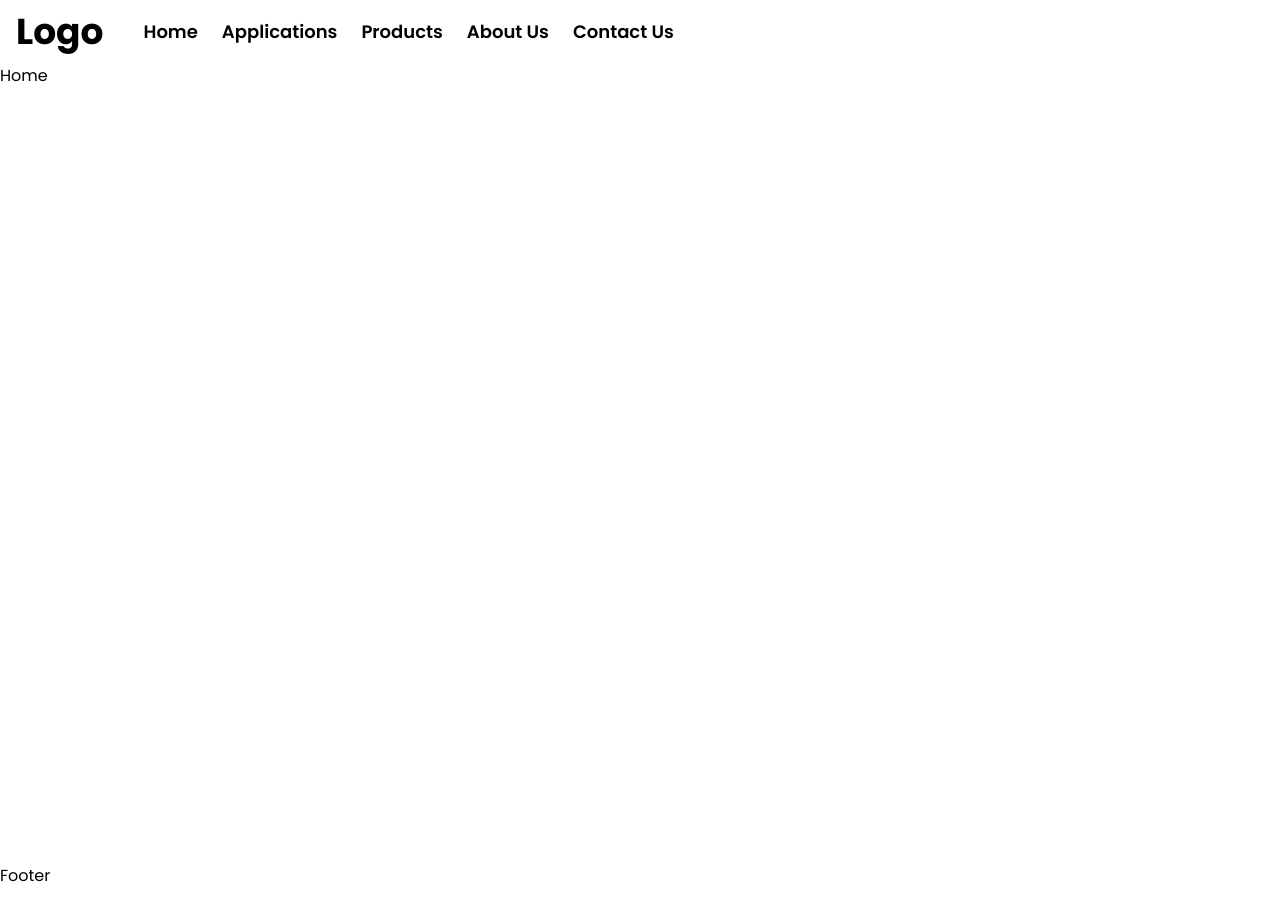
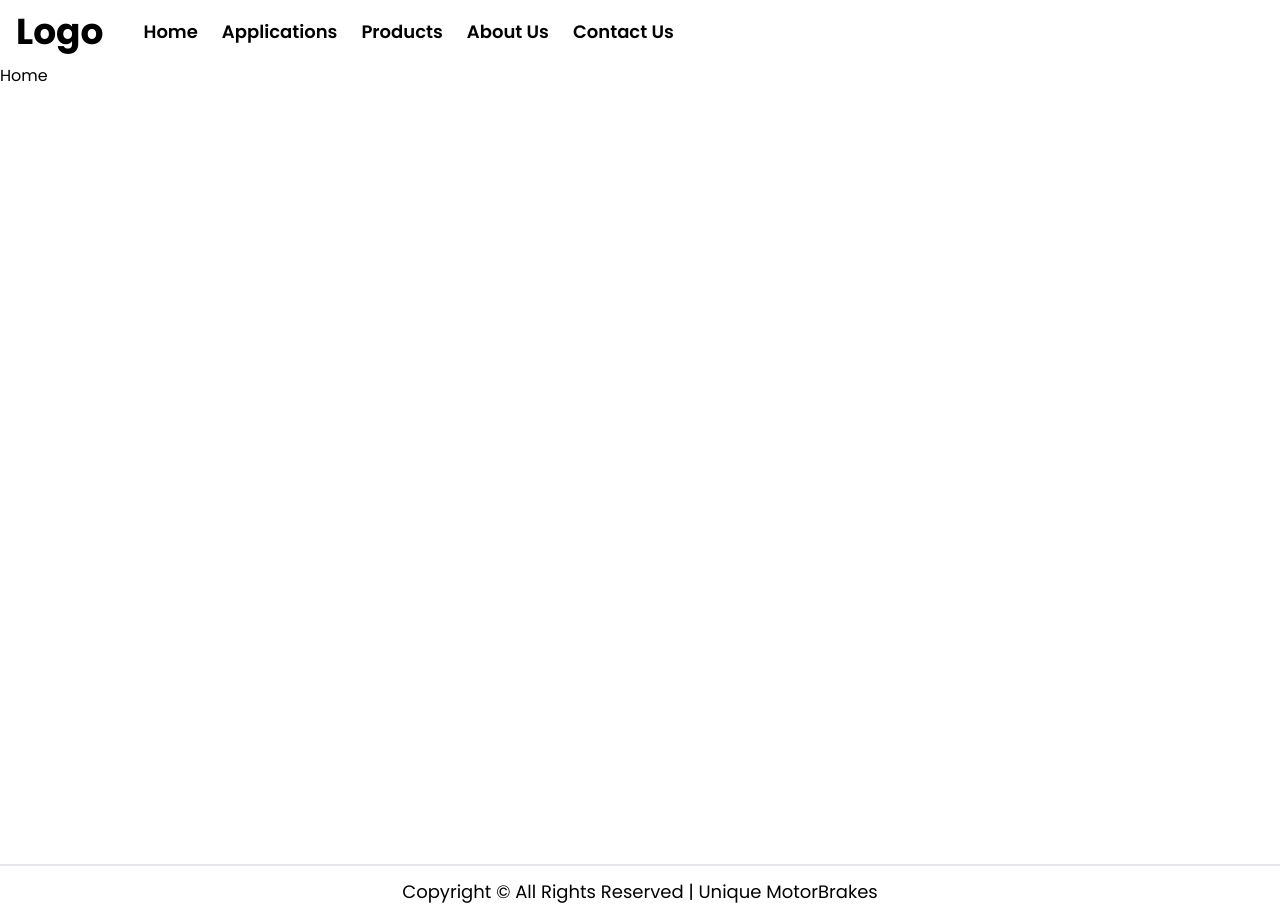
Before and after one commit to dhawal-793/dc_motor_brake, a React (Vite) app: page / in a window 1280 px wide. Before the commit the page ends 888 px from the top, so only its background shows below. Built offline with nearby package versions, Linux system fonts and the light colour scheme.

Commit message:
Updated Footer.

```diff
--- a/src/components/Footer.jsx
+++ b/src/components/Footer.jsx
@@ -1,8 +1,13 @@
-
 const Footer = () => {
   return (
-    <div>Footer</div>
-  )
-}
+    <footer>
+      <div className="py-3 w-full text-lg border-t-2">
+        <p className="mx-auto w-fit">
+          Copyright &copy; All Rights Reserved | Unique MotorBrakes
+        </p>
+      </div>
+    </footer>
+  );
+};
 
-export default Footer
+export default Footer;
```
